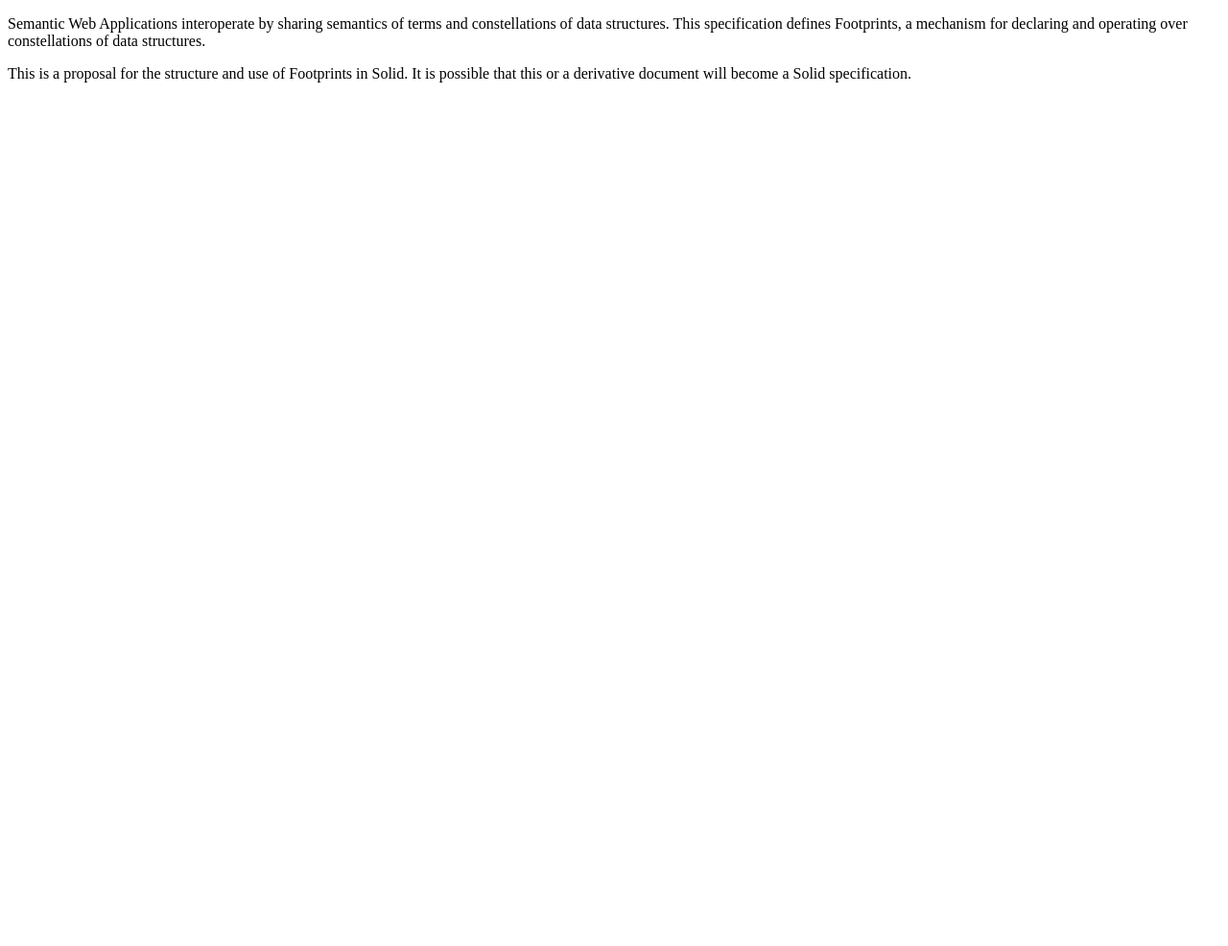
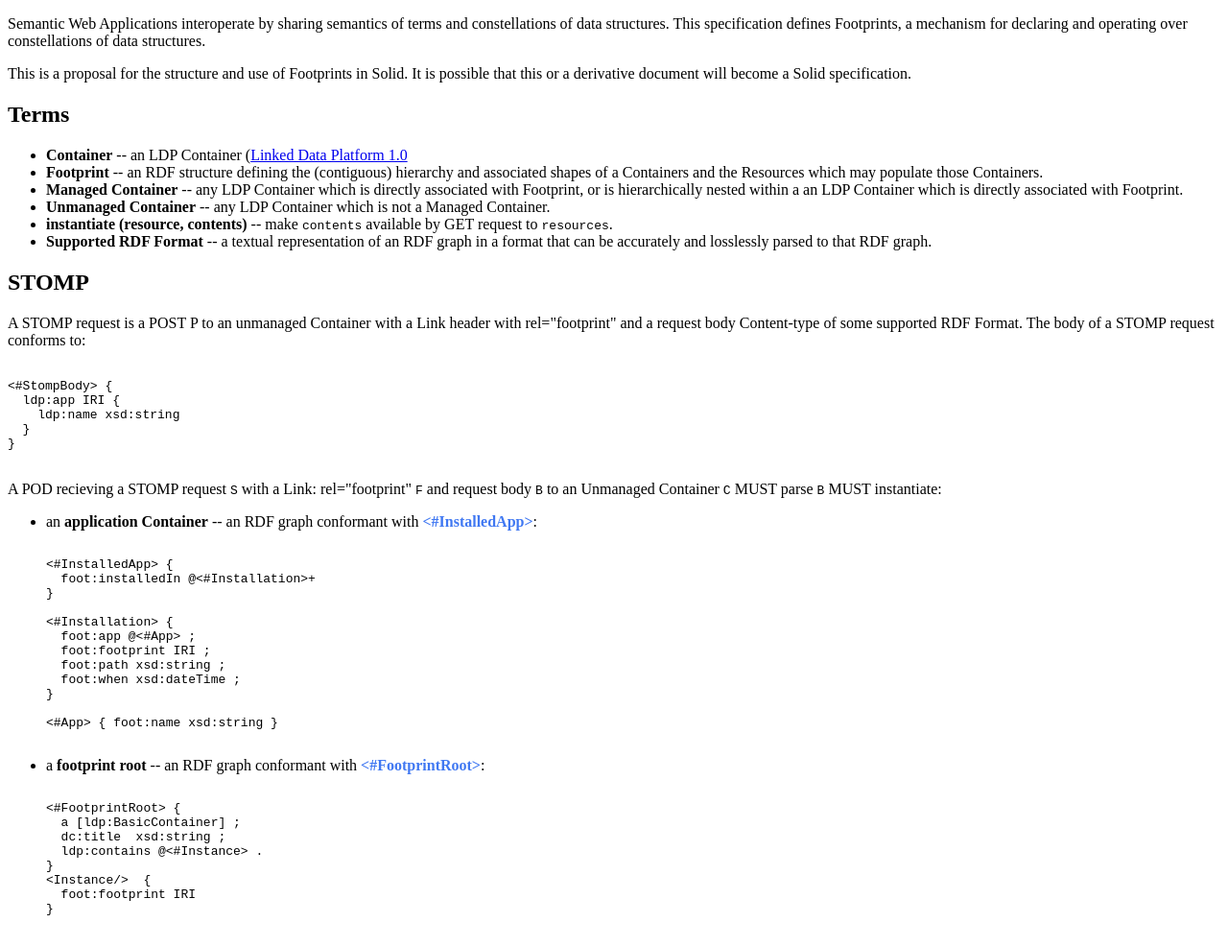
Before and after one commit to shapetrees/test-suite, a website: page spec.html in a window 1280 px wide. Shown: the whole page at 96% size. Before the commit the page ends 800 px from the top, so only its background shows below. Drawn offline with nearby package versions, Linux system fonts and the light colour scheme; a script that the page names is missing.

Commit message:
+ progress on STOMP

```diff
--- a/spec.html
+++ b/spec.html
@@ -27,6 +27,10 @@
         ]
       };
     </script>
+    <style>
+      span.hljs-class { color: #4078f2; font-weight: bold; }
+      span.hljs-name { color: #4078f2; }
+    </style>
     <link rel="stylesheet" href="http://cdnjs.cloudflare.com/ajax/libs/highlight.js/8.4/styles/default.min.css"/>
   </head>
   <body>
@@ -45,6 +49,74 @@
       </p>
     </section>
 
+    <section id="terms">
+      <h2>Terms</h2>
+      <ul>
+        <li><b>Container</b> -- an LDP Container (<a href="https://www.w3.org/TR/ldp/#ldpc-container">Linked Data Platform 1.0</a></li>
+        <li><b>Footprint</b> -- an RDF structure defining the (contiguous) hierarchy and associated shapes of a Containers and the Resources which may populate those Containers.</li>
+        <li><b>Managed Container</b> -- any LDP Container which is directly associated with Footprint, or is hierarchically nested within a an LDP Container which is directly associated with Footprint.</li>
+        <li><b>Unmanaged Container</b> -- any LDP Container which is not a Managed Container.</li>
+        <li><b>instantiate (resource, contents)</b> -- make <code>contents</code> available by GET request to <code>resources</code>.</li>
+        <li><b>Supported RDF Format</b> -- a textual representation of an RDF graph in a format that can be accurately and losslessly parsed to that RDF graph.</li>
+      </ul>
+    </section>
+
+    <section id="stomped">
+      <h2>STOMP</h2>
+      <p>
+        A STOMP request is a POST P to an unmanaged Container with a Link header with rel="footprint" and a request body Content-type of some supported RDF Format.
+        The body of a STOMP request conforms to:
+      </p>
+      <div>
+        <pre><code class="shexc">
+&lt;#StompBody&gt; {
+  ldp:app IRI {
+    ldp:name xsd:string
+  }
+}
+        </code></pre>
+      </div>
+      <p>
+        A POD recieving a STOMP request <code>S</code> with a Link: rel="footprint" <code>F</code> and request body <code>B</code> to an Unmanaged Container <code>C</code> MUST parse <code>B</code> MUST instantiate:
+      </p>
+      <ul>
+        <li>
+          an <b>application Container</b> -- an RDF graph conformant with <span class="hljs-name">&lt;#InstalledApp&gt;</span>:
+          <div>
+            <pre><code class="shexc">
+&lt;#InstalledApp&gt; {
+  foot:installedIn @&lt;#Installation&gt;+
+}
+
+&lt;#Installation&gt; {
+  foot:app @&lt;#App&gt; ;
+  foot:footprint IRI ;
+  foot:path xsd:string ;
+  foot:when xsd:dateTime ;
+}
+
+&lt;#App&gt; { foot:name xsd:string }
+            </code></pre>
+          </div>
+        </li>
+        <li>
+          a <b>footprint root</b> -- an RDF graph conformant with <span class="hljs-name">&lt;#FootprintRoot&gt;</span>:
+          <div>
+            <pre><code class="shexc">
+&lt;#FootprintRoot&gt; {
+  a [ldp:BasicContainer] ;
+  dc:title  xsd:string ;
+  ldp:contains @&lt;#Instance&gt; .
+}
+&lt;Instance/&gt;  {
+  foot:footprint IRI
+}
+            </code></pre>
+          </div>
+        </li>
+      </ul>
+    </section>
+
     <script src="http://www.w3.org/2019/Talks/1209-swat4ls-egp/highlight.pack.js"></script>
     <script src="http://www.w3.org/2019/Talks/1209-swat4ls-egp/highlight-shexc.js"></script>
     <!-- <script src="WWW/2019/Talks/1209-swat4ls-egp/highlight-shexc.js"></script> -->
@@ -55,13 +127,13 @@
         return ret;
       }
       hljs.registerLanguage('shexc', hljsDefineShExC);
-      hljs.registerLanguage('texpr', hljsDefineTExpr);
+      hljs.registerLanguage('turtle', hljsDefineTExpr);
       (['DOMContentLoaded', 'load']).forEach(e => addEventListener(e, init, false));
       let inited = false;
       function init () {
         if (inited) return;
-        inited = true;
-        const blocks = document.querySelectorAll('.shex,.texpr');
+        inited = true;debugger
+        const blocks = document.querySelectorAll('.shexc,.turtle');
         [].forEach.call(blocks, (b) => { // TODO: add ShEx highlighter to respec
           setTimeout(_ => {try { hljs.highlightBlock(b); } catch (e) {}}, 500)
         });
```
Also changed, not shown: primer.html (+46 -8 lines).
